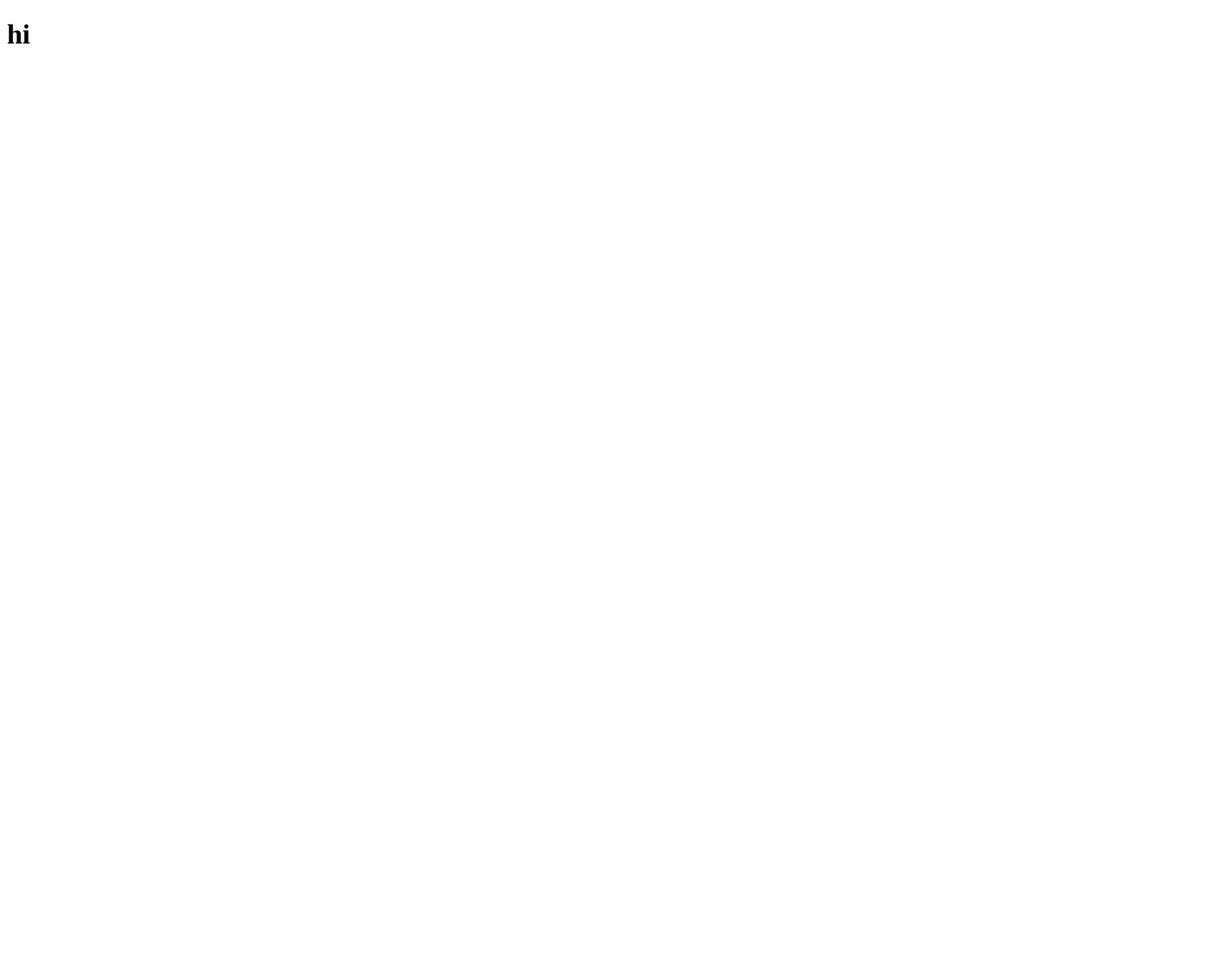
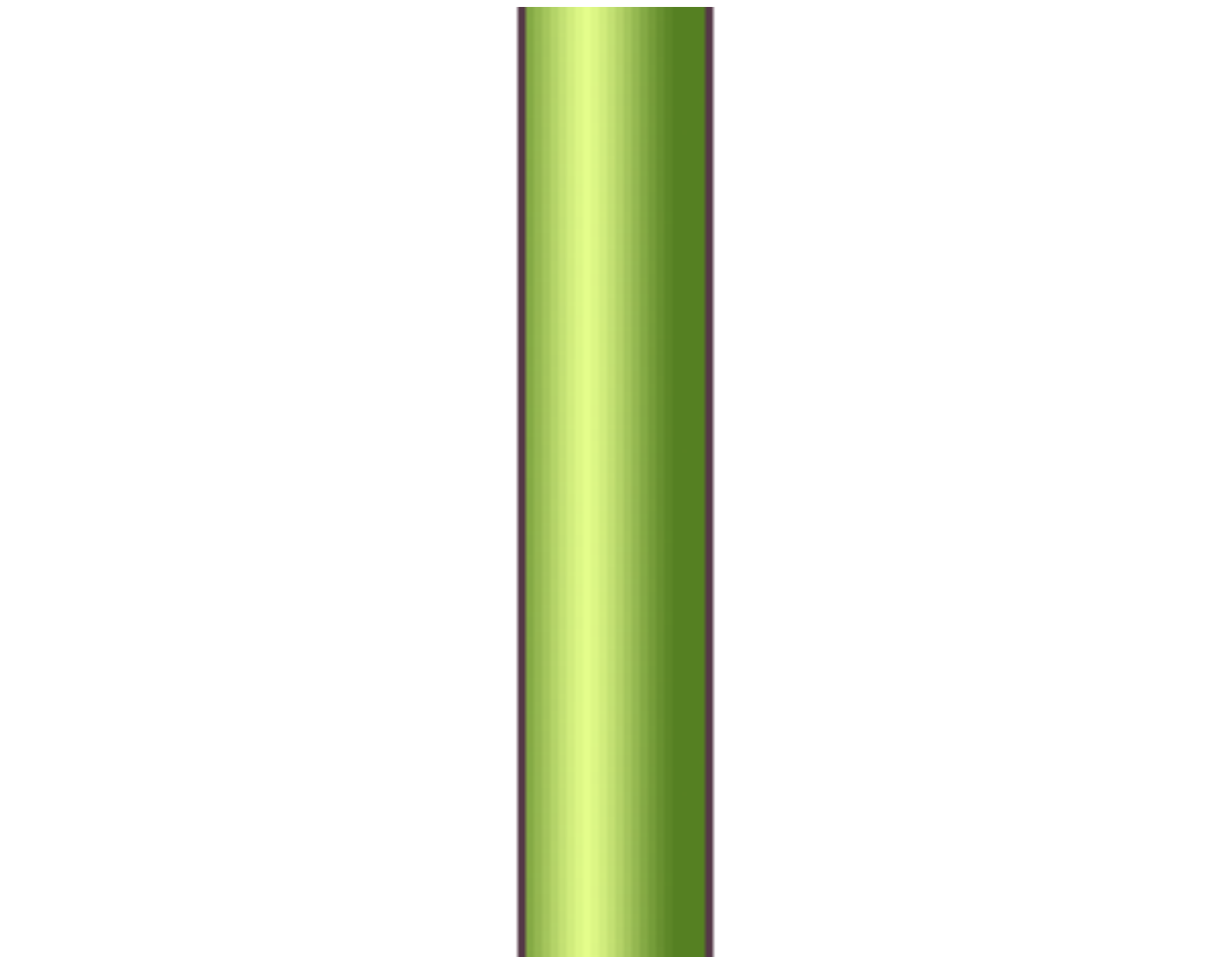
Before and after one commit to salmawagdy96/flappygame, a website: page index.html in a window 1280 px wide. Shown: the top 1100 px of the page at 87% size, 1408 px wide, since content can reach past the window. Before the commit the page ends 800 px from the top, so only its background shows below. Drawn offline with Linux system fonts and the light colour scheme.

Commit message:
update initial

```diff
--- a/index.html
+++ b/index.html
@@ -4,9 +4,9 @@
     <meta charset="UTF-8">
     <meta name="viewport" content="width=device-width, initial-scale=1.0">
     <meta http-equiv="X-UA-Compatible" content="ie=edge">
-    <title>Document</title>
+    <title>Flappy Game</title>
 </head>
 <body>
-    <h1>hi</h1>
+    <img src="img/flappy-bird-pipe-png-1.png">
 </body>
 </html>
```
Also changed, not shown: Readme.md (added), img/2.jpg (added), img/a2e21514-bc39-47d5-a4d3-fcdd5b042211.jpg (added), img/flappy-bird-clumsy-bird-video-game-game-over-hanuman.jpg (added), img/flappy-bird-on-scratch-pipes.jpg (added), img/flappy-bird-on-scratch-pipes.png (added), img/flappy-bird-pipe-png-1.png (added), img/kisspng-flappy-bird-flappy-eagle-video-games-portable-netw-flappy-lapy-bird-mobile-game-make-a-game-using-ap-5c03c6ffce1cd2.9490621615437514238443.jpg (added), main.js (added), 1 other file.
